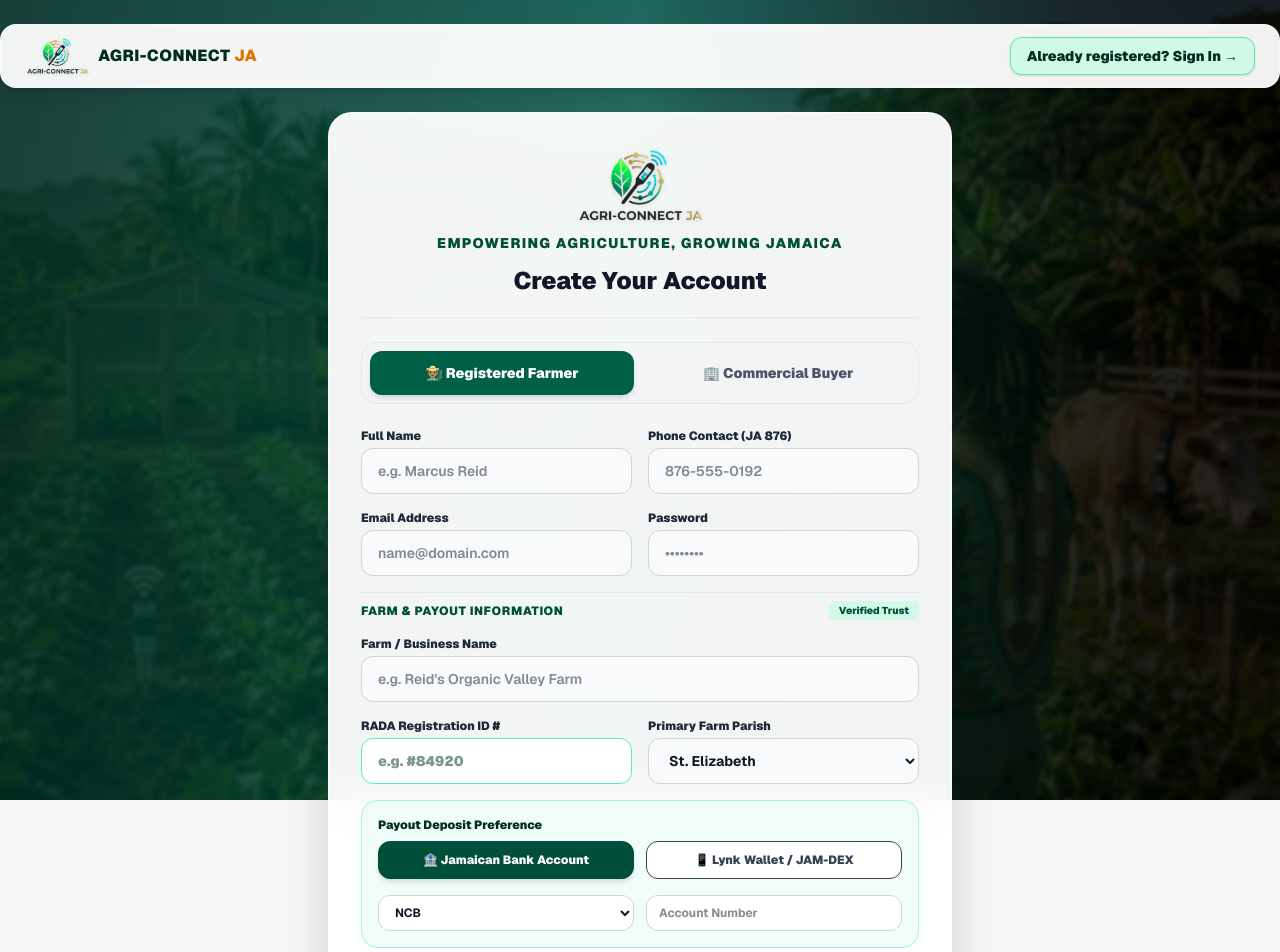
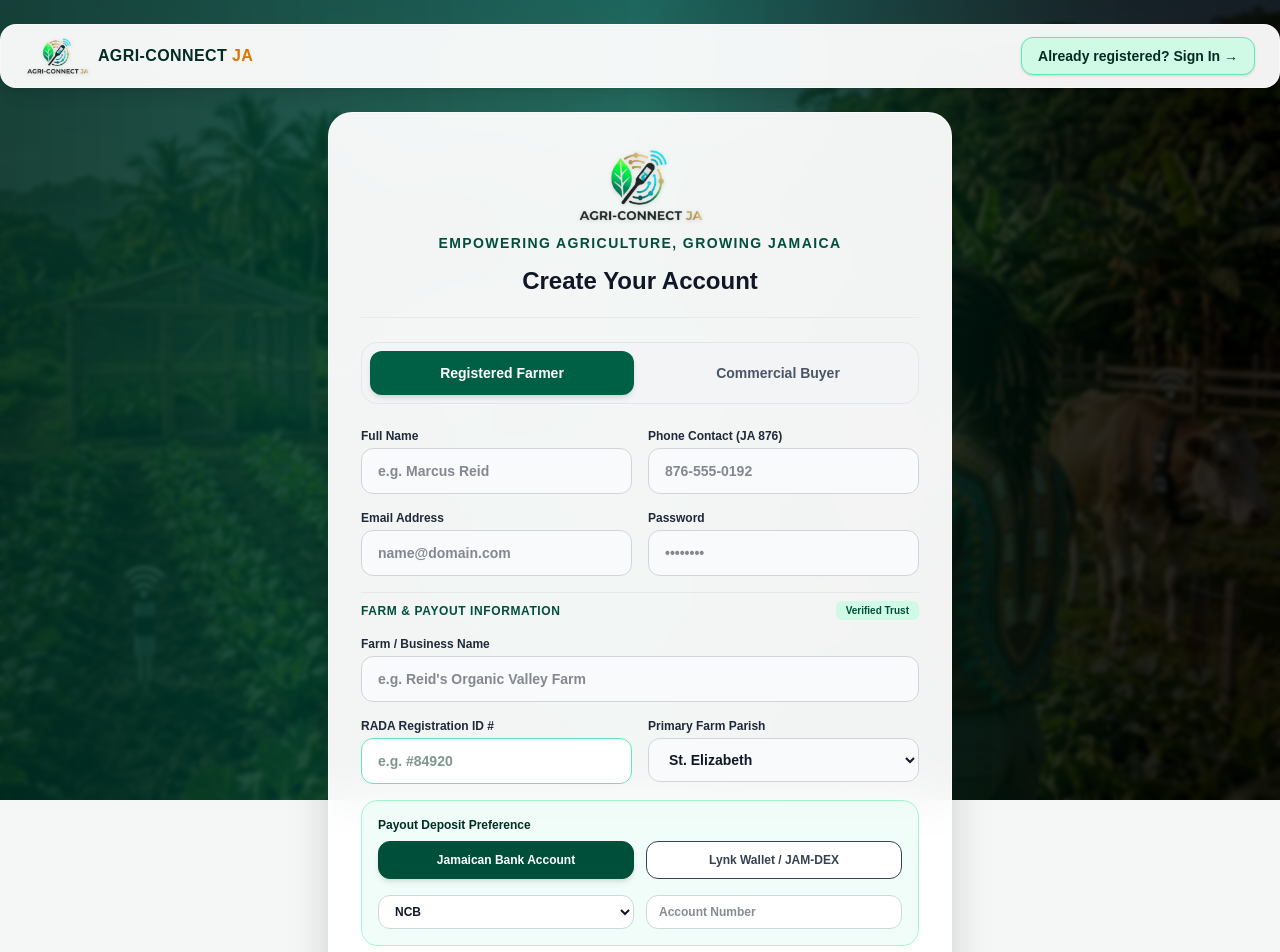
Before and after one commit to Arodriquz/Group5, a Next.js app: page /signup in a window 1280 px wide. Shown: the top 952 px of the page. Built offline with nearby package versions, Linux system fonts and the light colour scheme.

Commit message:
Added Progressive Web App (PWA) configuration and manifest

```diff
--- a/app/layout.tsx
+++ b/app/layout.tsx
@@ -1,29 +1,32 @@
-import type { Metadata } from "next";
-import { Geist, Geist_Mono } from "next/font/google";
-import "./globals.css";
-
-const geistSans = Geist({
-  variable: "--font-geist-sans",
-  subsets: ["latin"],
-});
-
-const geistMono = Geist_Mono({
-  variable: "--font-geist-mono",
-  subsets: ["latin"],
-});
+import type { Metadata, Viewport } from 'next';
+import './globals.css';
 
 export const metadata: Metadata = {
-  title: "Create Next App",
-  description: "Generated by create next app",
+  title: 'Agri-Connect JA',
+  description: 'Empowering Agriculture, Growing Jamaica',
+  manifest: '/manifest.json',
+  appleWebApp: {
+    capable: true,
+    statusBarStyle: 'default',
+    title: 'Agri-Connect JA',
+  },
 };
 
-export default function RootLayout({ children }: LayoutProps<"/">) {
+export const viewport: Viewport = {
+  themeColor: '#022c22',
+};
+
+export default function RootLayout({
+  children,
+}: {
+  children: React.ReactNode;
+}) {
   return (
-    <html
-      lang="en"
-      className={`${geistSans.variable} ${geistMono.variable} h-full antialiased`}
-    >
-      <body className="min-h-full flex flex-col">{children}</body>
+    <html lang="en">
+      <head>
+        <link rel="apple-touch-icon" href="/images/logo.png" />
+      </head>
+      <body>{children}</body>
     </html>
   );
 }
--- a/app/page.tsx
+++ b/app/page.tsx
@@ -350,12 +350,12 @@ export default function HomePage() {
 
                     <div className="bg-[#033b28] border border-[#065e41] p-4 rounded-3xl space-y-3">
                       <div className="flex justify-between items-center text-xs font-black">
-                        <span className="text-[#ccff00] flex items-center gap-1">📍 ST. ELIZABETH BLOCK #4</span>
+                        <span className="text-[#ccff00] flex items-center gap-1"> ST. ELIZABETH BLOCK #4</span>
                         <span className="text-[#ccff00] uppercase text-[10px]">LIVE</span>
                       </div>
 
                       <div className="bg-[#022c1e] border border-[#044c34] rounded-2xl p-4 text-center space-y-1">
-                        <div className="text-3xl my-1">🗺️</div>
+                        <div className="text-3xl my-1"></div>
                         <p className="font-black text-sm text-white">Sweet Pepper Soil Map</p>
                         <p className="text-[11px] font-extrabold text-[#22c55e]">Moisture Index: 34% (Optimal)</p>
                       </div>
--- a/app/signup/page.tsx
+++ b/app/signup/page.tsx
@@ -94,7 +94,7 @@ export default function SignupPage() {
                   : 'text-gray-600 hover:text-emerald-950'
               }`}
             >
-              👨🏽‍🌾 Registered Farmer
+               Registered Farmer
             </button>
             <button
               type="button"
@@ -105,7 +105,7 @@ export default function SignupPage() {
                   : 'text-gray-600 hover:text-indigo-950'
               }`}
             >
-              🏢 Commercial Buyer
+               Commercial Buyer
             </button>
           </div>
 
@@ -228,7 +228,7 @@ export default function SignupPage() {
                         payoutMethod === 'bank' ? 'bg-emerald-900 text-white border-emerald-900 shadow-md' : 'bg-white text-gray-700'
                       }`}
                     >
-                      🏦 Jamaican Bank Account
+                       Jamaican Bank Account
                     </button>
                     <button
                       type="button"
@@ -237,7 +237,7 @@ export default function SignupPage() {
                         payoutMethod === 'lynk' ? 'bg-emerald-900 text-white border-emerald-900 shadow-md' : 'bg-white text-gray-700'
                       }`}
                     >
-                      📱 Lynk Wallet / JAM-DEX
+                       Lynk Wallet / JAM-DEX
                     </button>
                   </div>
 
@@ -339,7 +339,7 @@ export default function SignupPage() {
                         buyerPaymentPref === 'card' ? 'bg-indigo-900 text-white border-indigo-900 shadow-md' : 'bg-white text-gray-700'
                       }`}
                     >
-                      💳 Card Escrow
+                       Card Escrow
                     </button>
                     <button
                       type="button"
@@ -348,7 +348,7 @@ export default function SignupPage() {
                         buyerPaymentPref === 'lynk' ? 'bg-indigo-900 text-white border-indigo-900 shadow-md' : 'bg-white text-gray-700'
                       }`}
                     >
-                      📱 LynkBiz
+                       LynkBiz
                     </button>
                     <button
                       type="button"
@@ -357,7 +357,7 @@ export default function SignupPage() {
                         buyerPaymentPref === 'cash' ? 'bg-indigo-900 text-white border-indigo-900 shadow-md' : 'bg-white text-gray-700'
                       }`}
                     >
-                      💵 Cash/COD
+                       Cash/COD
                     </button>
                   </div>
                 </div>
--- /dev/null
+++ b/next.config.mjs
@@ -0,0 +1,15 @@
+import withPWAInit from 'next-pwa';
+
+const withPWA = withPWAInit({
+  dest: 'public',
+  disable: process.env.NODE_ENV === 'development',
+  register: true,
+  skipWaiting: true,
+});
+
+/** @type {import('next').NextConfig} */
+const nextConfig = {
+  /* any additional next config options go here */
+};
+
+export default withPWA(nextConfig);
--- a/next.config.ts
+++ /dev/null
@@ -1,20 +0,0 @@
-import type { NextConfig } from "next";
-
-const nextConfig: NextConfig = {
-  /* config options here */
-  experimental: {
-    agentFeedback: true,
-  },
-  cacheComponents: true,
-  partialPrefetching: true,
-  turbopack: {
-    rules: {
-      "*.css": {
-        loaders: ["@tailwindcss/turbopack"],
-        as: "*.css",
-      },
-    },
-  },
-};
-
-export default nextConfig;
--- a/package.json
+++ b/package.json
@@ -10,6 +10,7 @@
   },
   "dependencies": {
     "next": "16.4.3",
+    "next-pwa": "^5.6.0",
     "react": "19.3.0",
     "react-dom": "19.3.0"
   },
```
Also changed, not shown: app/manifest.ts (deleted), public/manifest.json (added), 1 other file (tests, documents, lock files or other folders).
